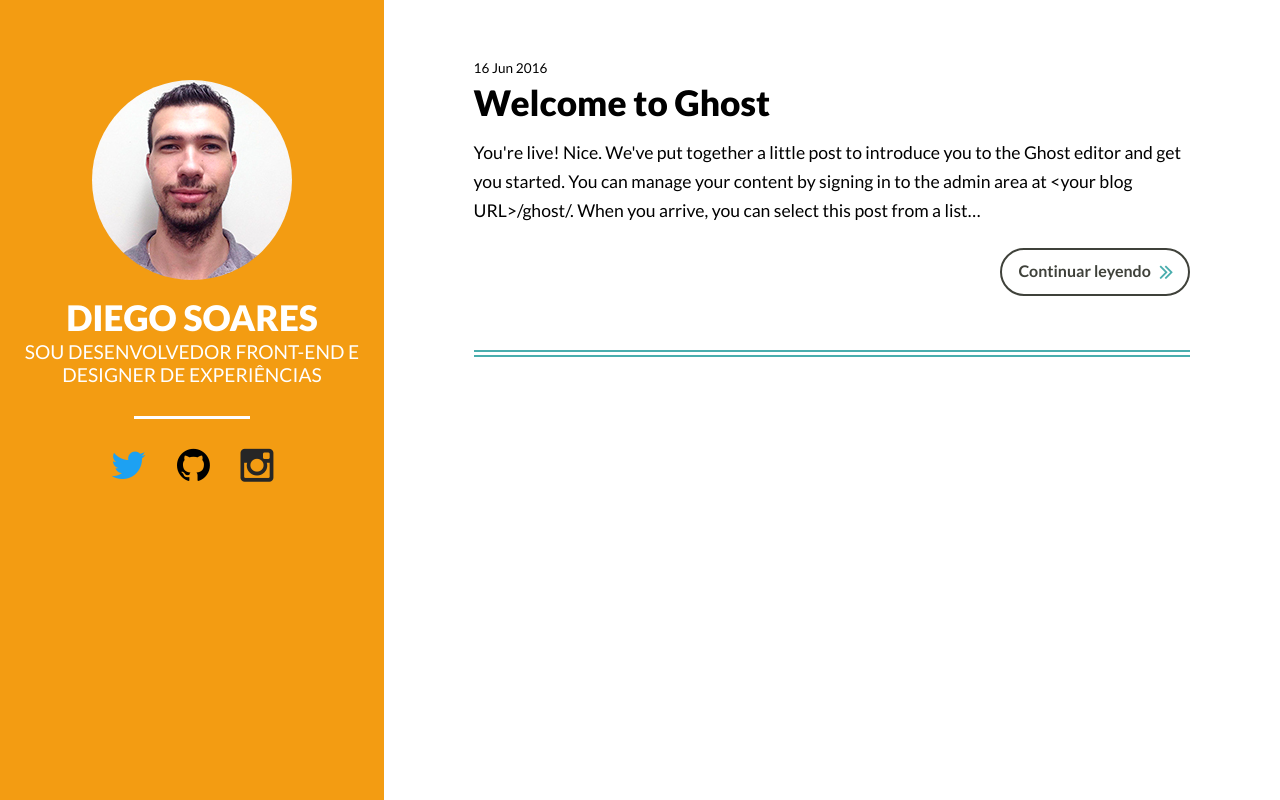
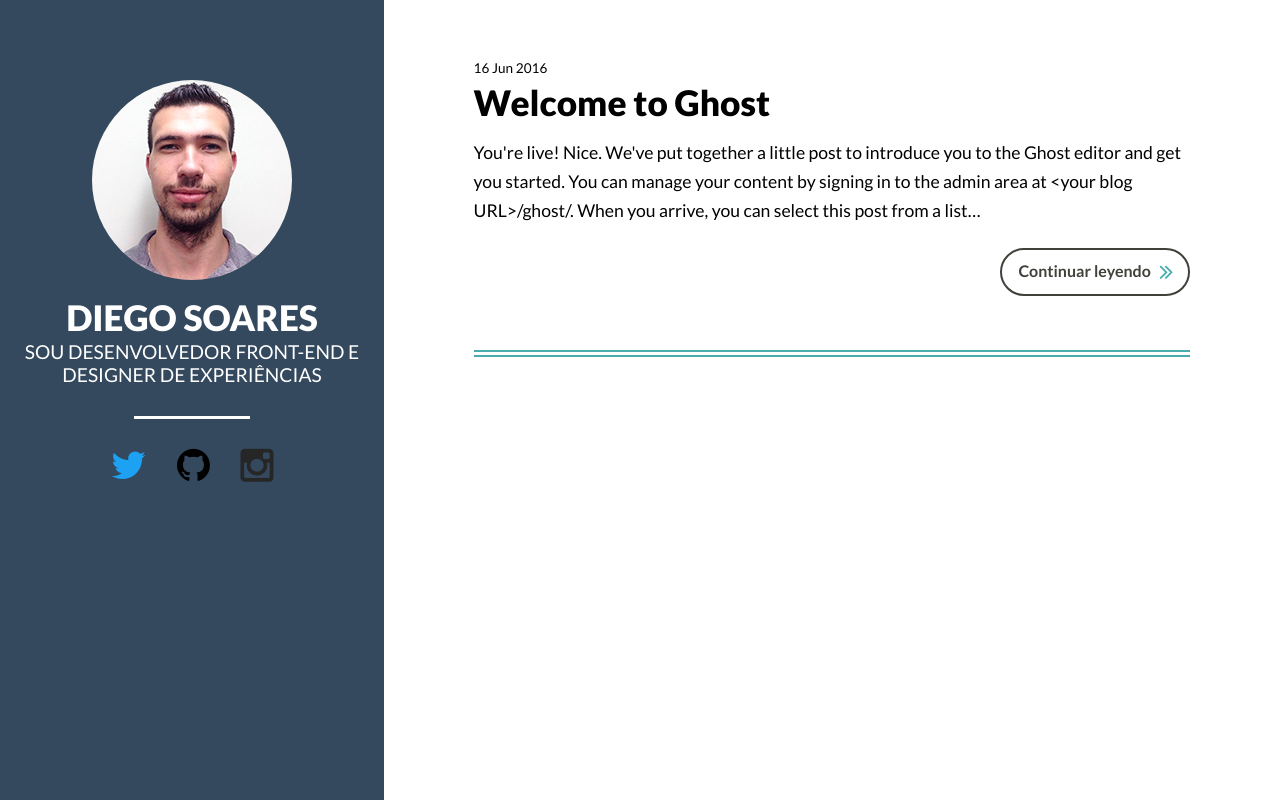
Before and after one commit to Diego-Soares/diego-soares.github.io, a website: page index.html in a window 1280 px wide. Drawn offline with nearby package versions, Linux system fonts and the light colour scheme; no server answers.

Commit message:
Alterando o background

```diff
--- a/assets/css/main.css
+++ b/assets/css/main.css
@@ -515,7 +515,7 @@ img {
   opacity: 0.5;
 }
 .masthead {
-  background-color: #f39c12;
+  background-color: #34495e;
   width: 30%;
   max-height: 100%;
   text-align: center;
```
